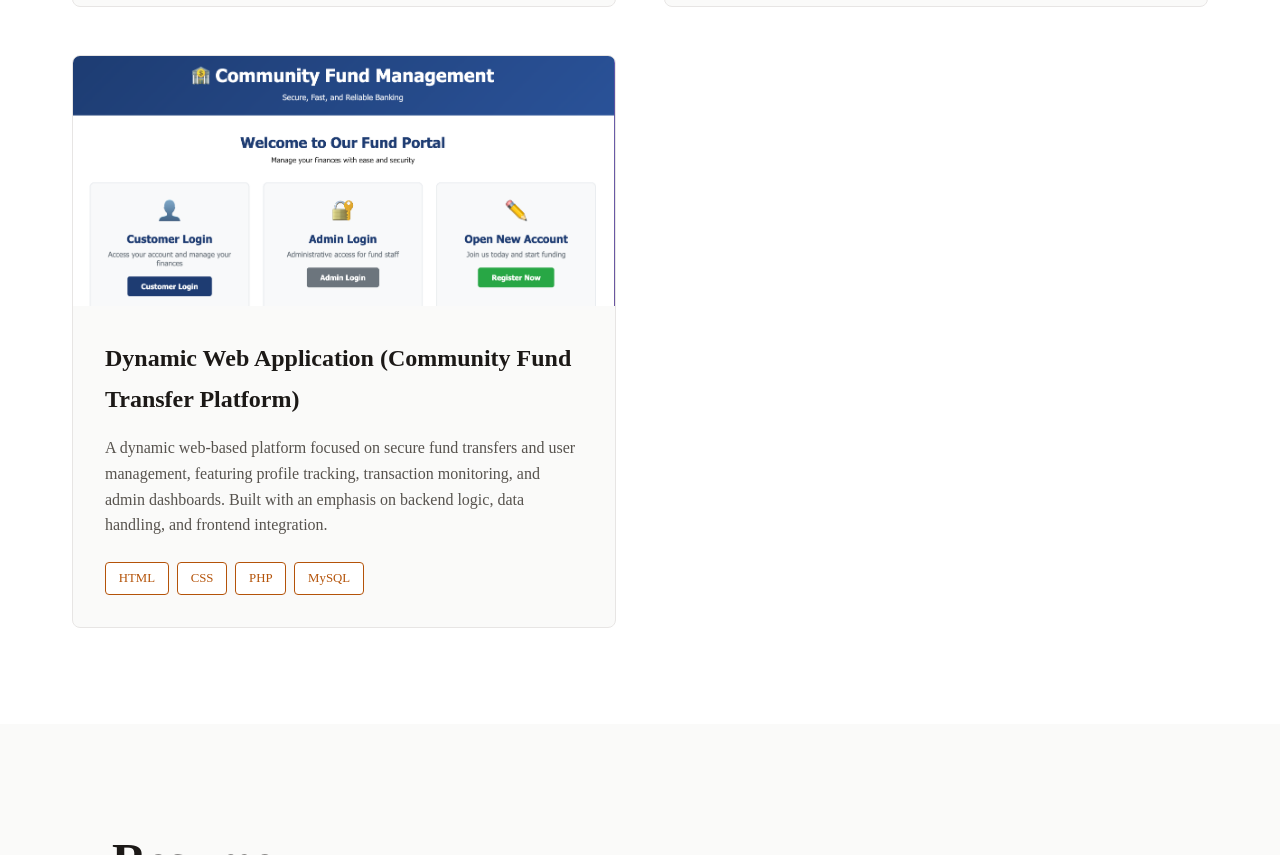
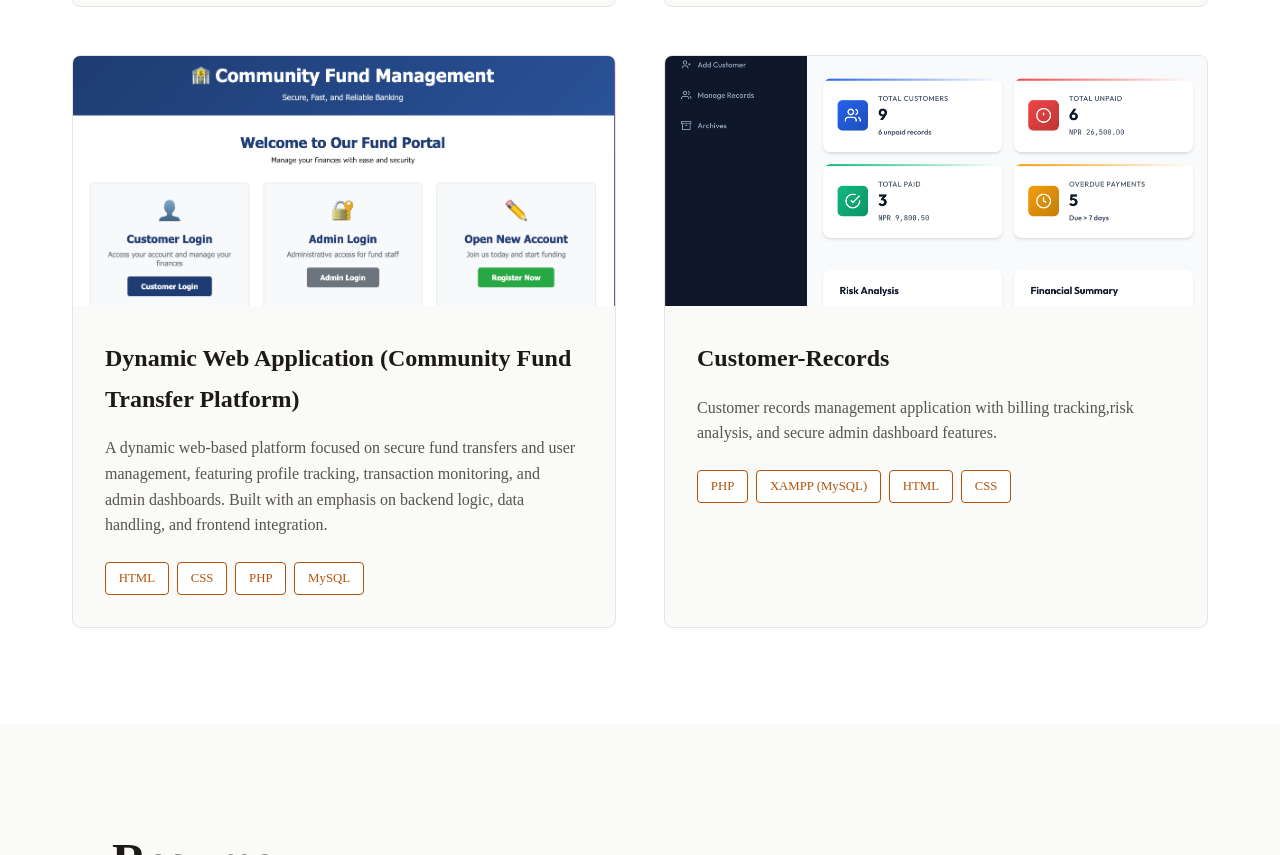
Before and after one commit to bhanu-limbu/portfolio, a plain HTML site: page index.html in a window 1280 px wide. Shown: the part 3498-4353 px from the top of the page. Drawn offline with Linux system fonts and the light colour scheme.

Commit message:
Add new project (project-4)

```diff
--- a/index.html
+++ b/index.html
@@ -344,12 +344,12 @@
                 </article>
 
                 <!-- Project 4 -->
-                <!-- <article class="project-card">
+                <article class="project-card">
                     <div class="project-image">
-                        <div class="project-placeholder">Task Management Tool</div>
+                        <img src="images/project4.png" alt="Customer-Records" class="profile-img">
                         <div class="project-overlay">
                             <div class="project-links">
-                                <a href="https://github.com" target="_blank" rel="noopener noreferrer" class="project-link">
+                                <a href="https://github.com/bhanu-limbu/customer-records" target="_blank" rel="noopener noreferrer" class="project-link">
                                     <svg xmlns="http://www.w3.org/2000/svg" width="20" height="20" viewBox="0 0 24 24" fill="none" stroke="currentColor" stroke-width="2">
                                         <path d="M9 19c-5 1.5-5-2.5-7-3m14 6v-3.87a3.37 3.37 0 0 0-.94-2.61c3.14-.35 6.44-1.54 6.44-7A5.44 5.44 0 0 0 20 4.77 5.07 5.07 0 0 0 19.91 1S18.73.65 16 2.48a13.38 13.38 0 0 0-7 0C6.27.65 5.09 1 5.09 1A5.07 5.07 0 0 0 5 4.77a5.44 5.44 0 0 0-1.5 3.78c0 5.42 3.3 6.61 6.44 7A3.37 3.37 0 0 0 9 18.13V22"></path>
                                     </svg>
@@ -367,19 +367,18 @@
                         </div>
                     </div>
                     <div class="project-content">
-                        <h3 class="project-title">Task Management Tool</h3>
+                        <h3 class="project-title">Customer-Records</h3>
                         <p class="project-description">
-                            Collaborative project management application with kanban boards,
-                            time tracking, and team collaboration features.
+                            Customer records management application with billing tracking,risk analysis, and secure admin dashboard features.
                         </p>
                         <div class="project-tech">
-                            <span class="tech-tag">TypeScript</span>
-                            <span class="tech-tag">Next.js</span>
-                            <span class="tech-tag">Prisma</span>
-                            <span class="tech-tag">Tailwind</span>
+                            <span class="tech-tag">PHP</span>
+                            <span class="tech-tag">XAMPP (MySQL)</span>
+                            <span class="tech-tag">HTML</span>
+                            <span class="tech-tag">CSS</span>
                         </div>
                     </div>
-                </article> -->
+                </article>
 
                 <!-- Project 5 -->
                 <!-- <article class="project-card">
```
Also changed, not shown: images/project4.png (added), 1 other file.
